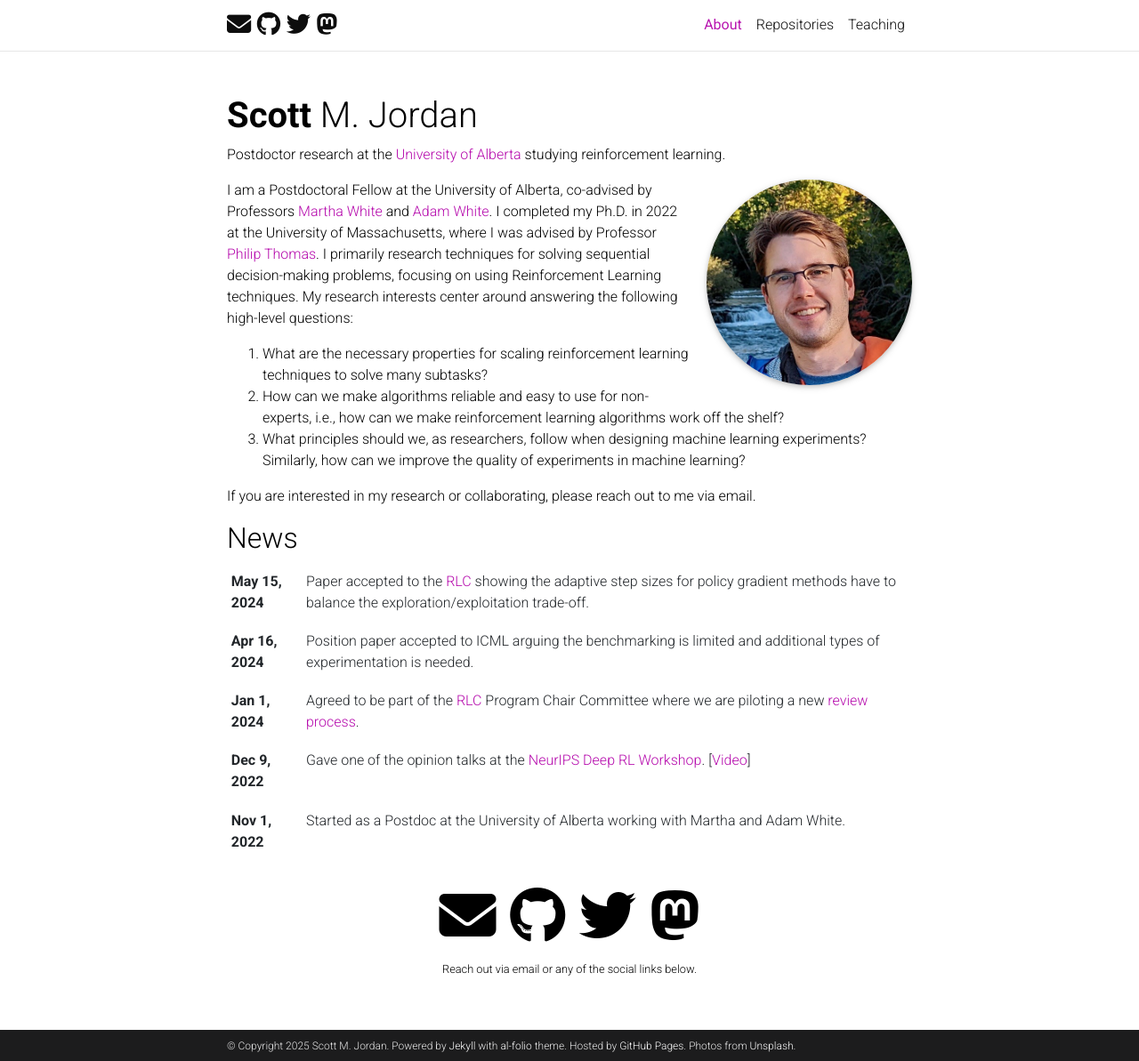
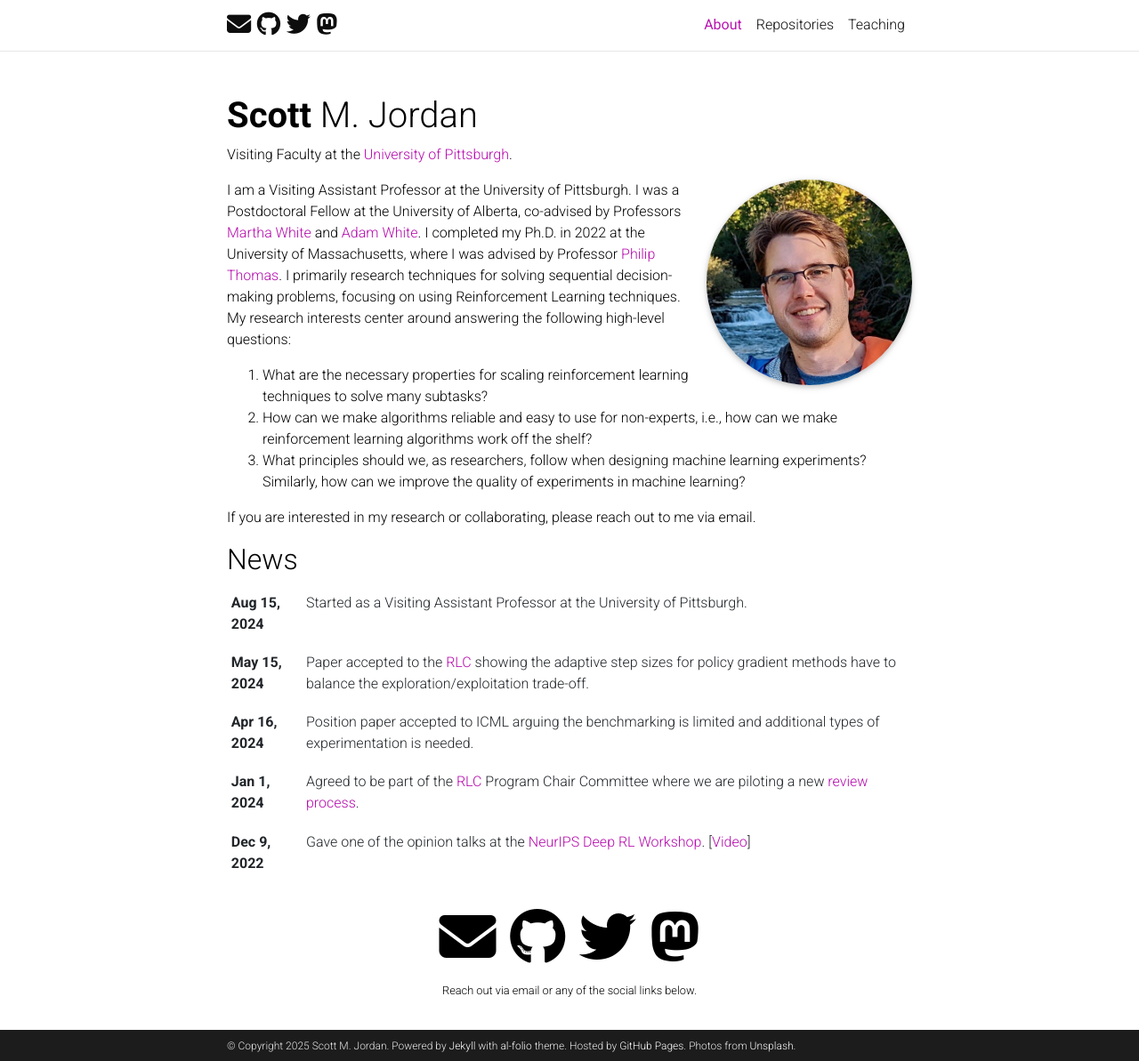
Before and after one commit to ScottJordan/scottjordan.github.io, a Jekyll site: the page built from _pages/about.md, in a window 1280 px wide and 1193 px high. Shown: the whole window at 89% size. Built offline with Jekyll 4.4.1, drawn with Linux system fonts in a browser that asks for light colours; full-size pictures stand in for the smaller copies a plugin makes; comment, search, counter and statistics services are not loaded; a style sheet for code colours, icons or effects is not loaded.

Commit message:
update with faculty info

```diff
--- a/_pages/about.md
+++ b/_pages/about.md
@@ -2,7 +2,7 @@
 layout: about
 title: About
 permalink: /
-subtitle: Postdoctor research at the <a href='https://www.ualberta.ca/computing-science/index.html'>University of Alberta</a> studying reinforcement learning.
+subtitle: Visiting Faculty at the <a href='https://www.cs.pitt.edu/'>University of Pittsburgh</a>.
 
 profile:
   align: right
@@ -19,7 +19,7 @@
 social: true  # includes social icons at the bottom of the page
 ---
 
-I am a Postdoctoral Fellow at the University of Alberta, co-advised by Professors [Martha White](https://webdocs.cs.ualberta.ca/~whitem/) and [Adam White](https://sites.ualberta.ca/~amw8/). I completed my Ph.D. in 2022 at the University of Massachusetts, where I was advised by Professor [Philip Thomas](https://people.cs.umass.edu/~pthomas/). I primarily research techniques for solving sequential decision-making problems, focusing on using Reinforcement Learning techniques. My research interests center around answering the following high-level questions:
+I am a Visiting Assistant Professor at the University of Pittsburgh. I was a Postdoctoral Fellow at the University of Alberta, co-advised by Professors [Martha White](https://webdocs.cs.ualberta.ca/~whitem/) and [Adam White](https://sites.ualberta.ca/~amw8/). I completed my Ph.D. in 2022 at the University of Massachusetts, where I was advised by Professor [Philip Thomas](https://people.cs.umass.edu/~pthomas/). I primarily research techniques for solving sequential decision-making problems, focusing on using Reinforcement Learning techniques. My research interests center around answering the following high-level questions:
 1. What are the necessary properties for scaling reinforcement learning techniques to solve many subtasks?
 2. How can we make algorithms reliable and easy to use for non-experts, i.e., how can we make reinforcement learning algorithms work off the shelf?
 3. What principles should we, as researchers, follow when designing machine learning experiments? Similarly, how can we improve the quality of experiments in machine learning?
```
Also changed, not shown: _news/faculty.md (added, +8 -0 lines).
